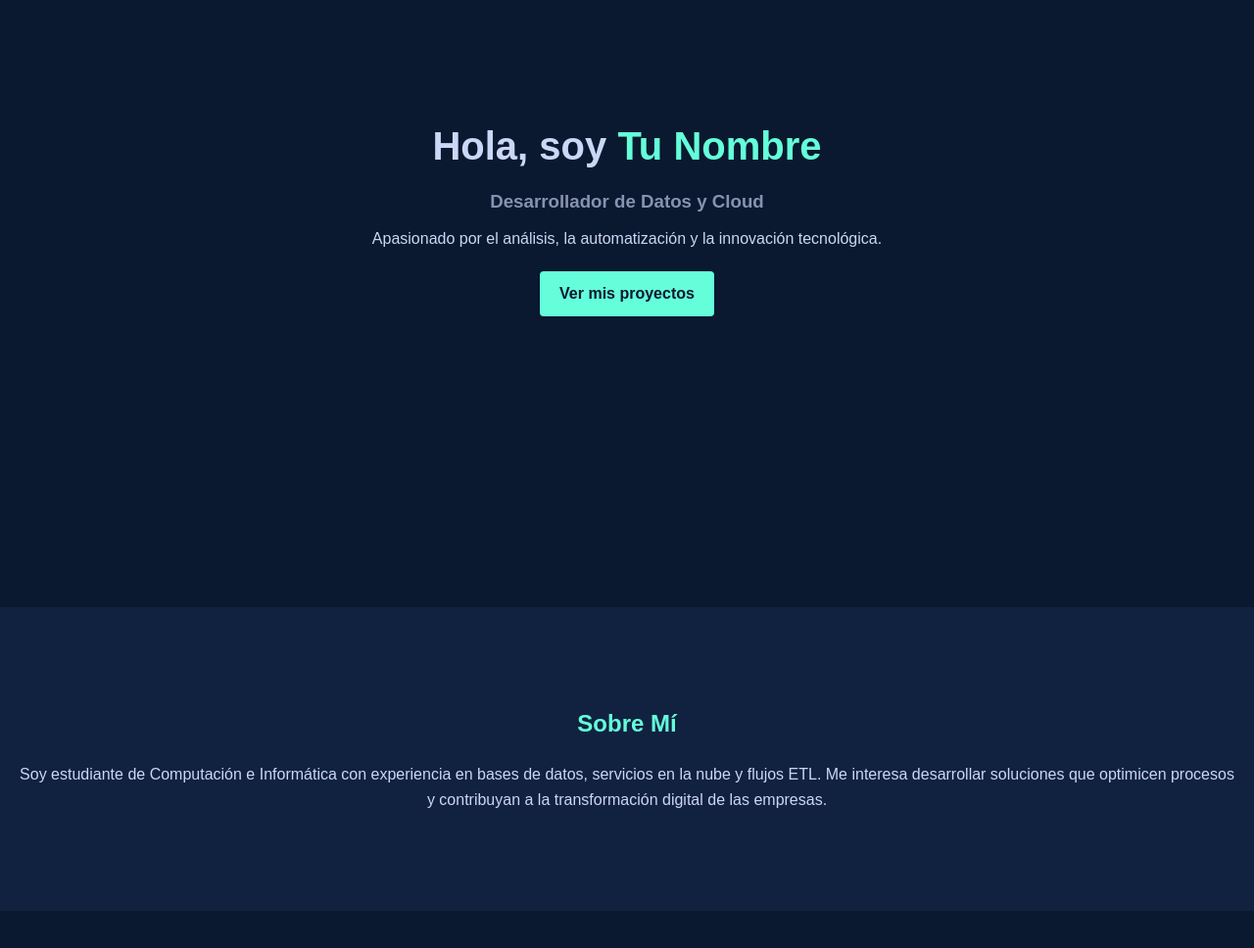
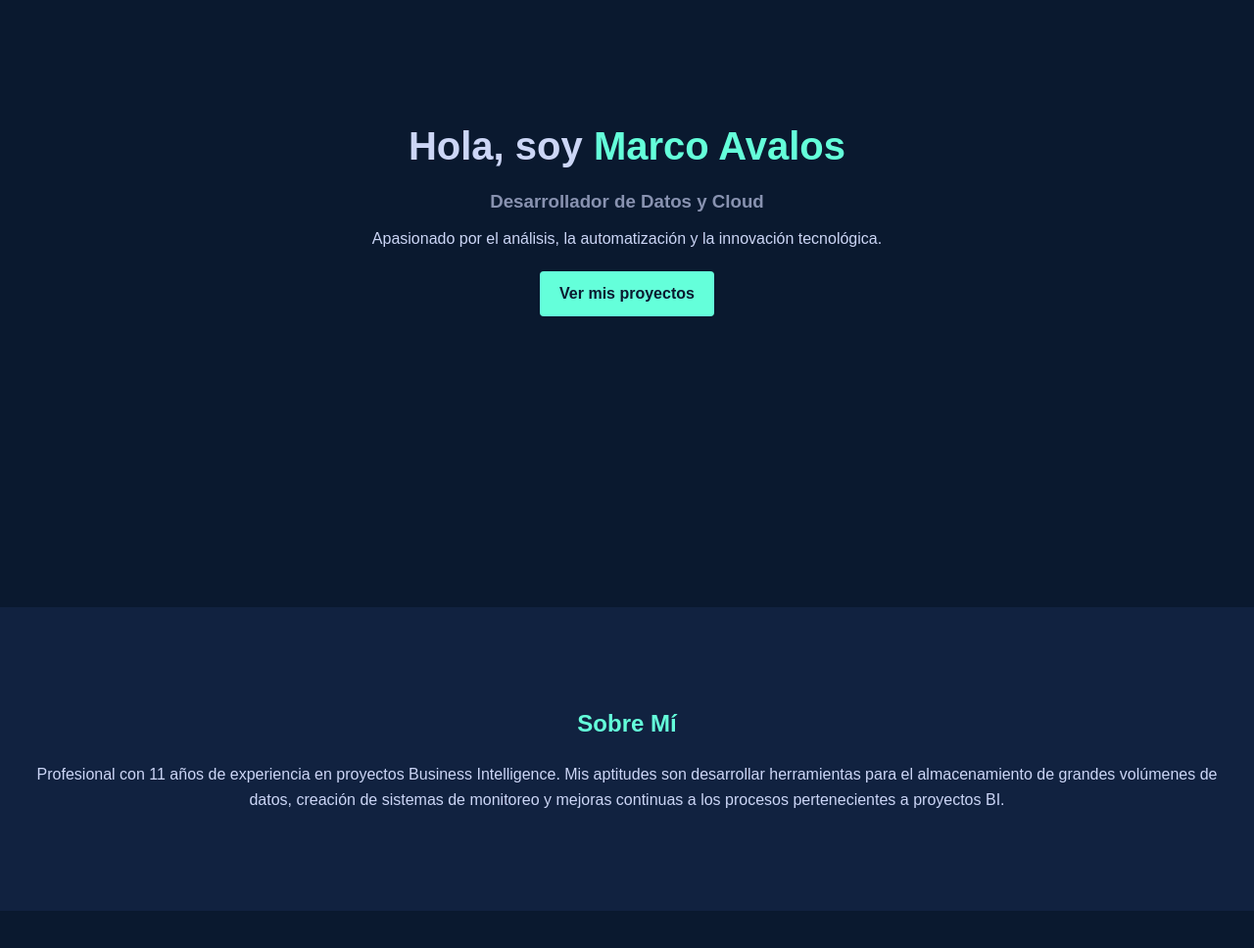
Before and after one commit to avalosmarco/portafolioMarco, a plain HTML site: page index.html in a window 1280 px wide. Shown: the part 180-1148 px from the top of the page at 98% size. Drawn offline with Linux system fonts and the light colour scheme.

Commit message:
Update index.html

```diff
--- a/index.html
+++ b/index.html
@@ -3,7 +3,7 @@
 <head>
   <meta charset="UTF-8">
   <meta name="viewport" content="width=device-width, initial-scale=1.0">
-  <title>Portafolio - Tu Nombre</title>
+  <title>Portafolio - Marco Avalos</title>
   <link rel="stylesheet" href="style.css">
 </head>
 <body>
@@ -24,7 +24,7 @@
   <!-- ====== HOME ====== -->
   <section id="home" class="home">
     <div class="home-text">
-      <h1>Hola, soy <span>Tu Nombre</span></h1>
+      <h1>Hola, soy <span>Marco Avalos</span></h1>
       <h3>Desarrollador de Datos y Cloud</h3>
       <p>Apasionado por el análisis, la automatización y la innovación tecnológica.</p>
       <a href="#projects" class="btn">Ver mis proyectos</a>
@@ -35,9 +35,9 @@
   <section id="about" class="about">
     <h2>Sobre Mí</h2>
     <p>
-      Soy estudiante de Computación e Informática con experiencia en bases de datos,
-      servicios en la nube y flujos ETL. Me interesa desarrollar soluciones que optimicen procesos
-      y contribuyan a la transformación digital de las empresas.
+      Profesional con 11 años de experiencia en proyectos Business Intelligence.
+      Mis aptitudes son desarrollar herramientas para el almacenamiento de grandes volúmenes de datos,
+      creación de sistemas de monitoreo y mejoras continuas a los procesos pertenecientes a proyectos BI.
     </p>
   </section>
 
```
